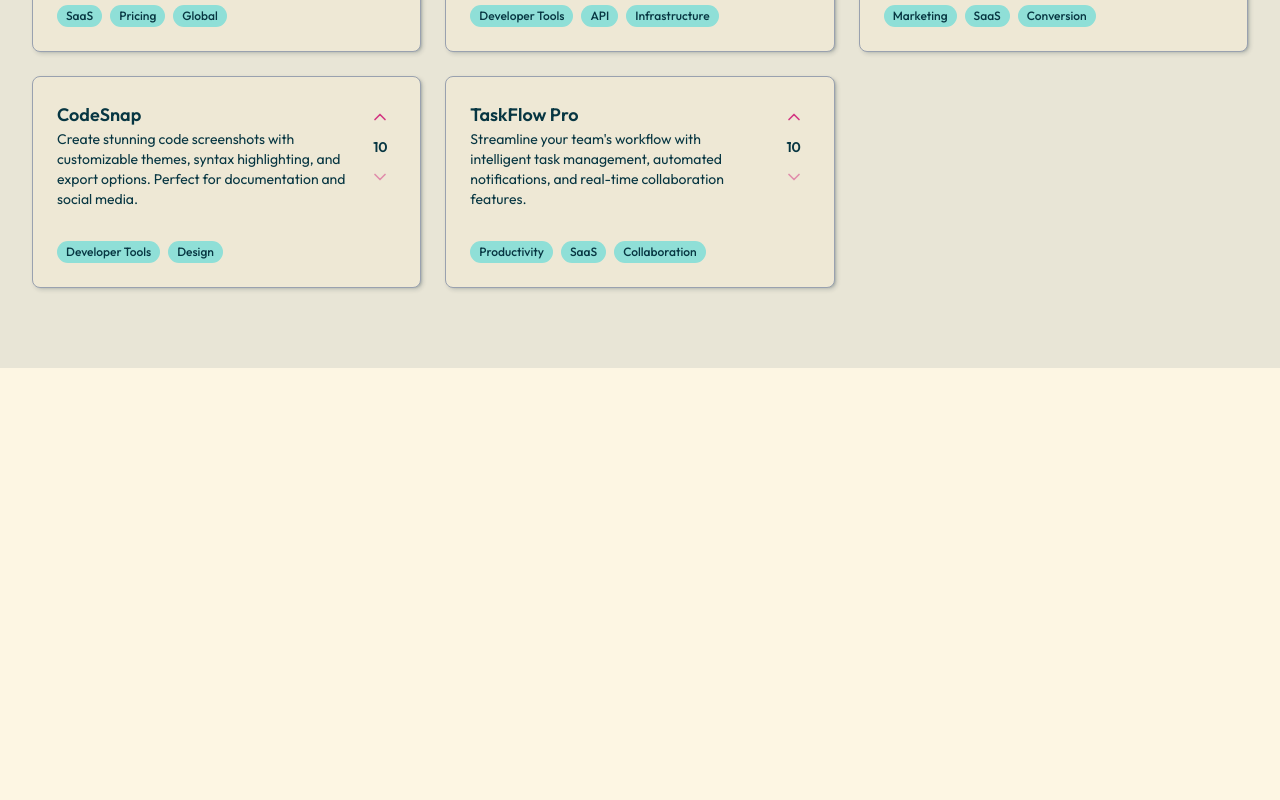
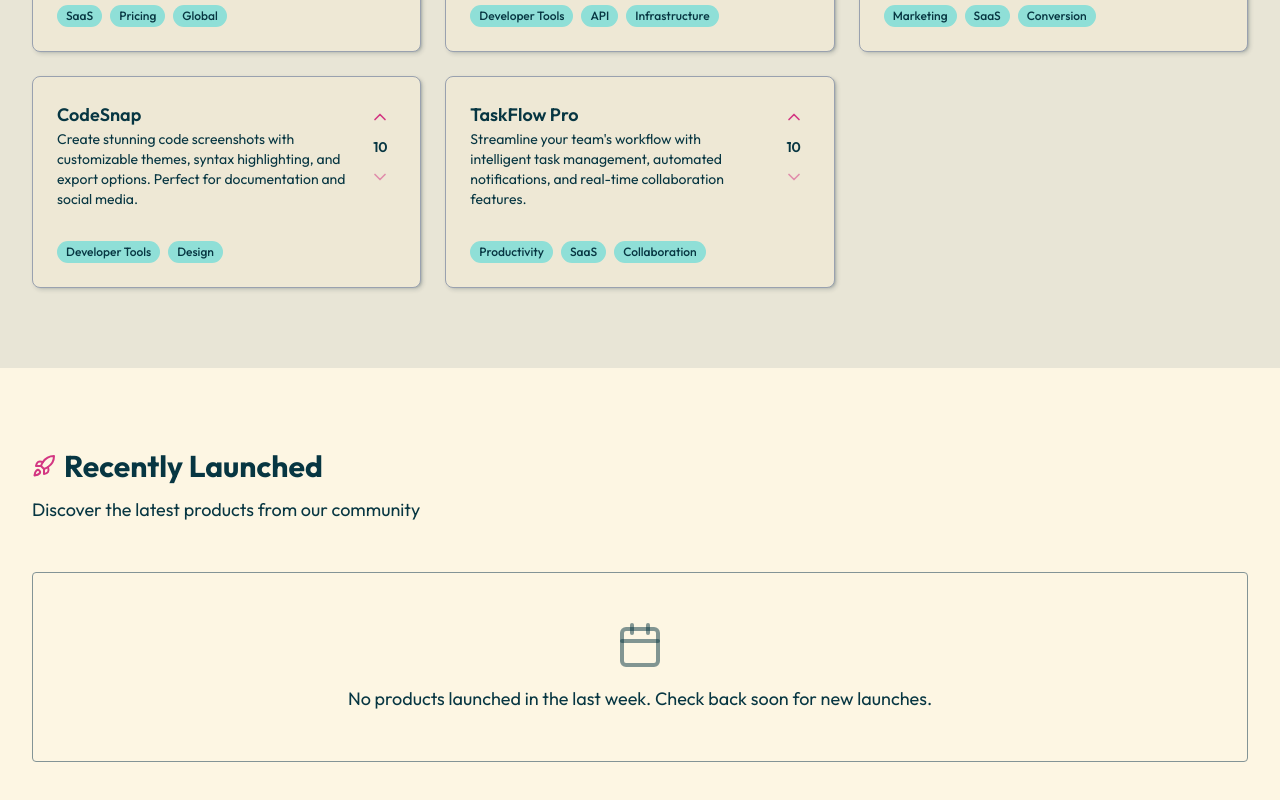
Before and after one commit to AyushDeuja/ProjectShare-Nextjs, a Next.js app: page / in a window 1280 px wide. Shown: the part 1136-1936 px from the top of the page. Before the commit the page ends 1504 px from the top, so only its background shows below. Built offline with nearby package versions, Linux system fonts and the light colour scheme.

Commit message:
created recently launched section

```diff
--- a/app/page.tsx
+++ b/app/page.tsx
@@ -1,11 +1,13 @@
 import FeaturedProducts from "@/components/landing-page/featured-product";
 import { HeroSection } from "@/components/landing-page/hero-section";
+import RecentlyLaunchedProducts from "@/components/landing-page/recently-launched-products";
 
 export default function Home() {
   return (
     <div>
       <HeroSection />
       <FeaturedProducts />
+      <RecentlyLaunchedProducts />
     </div>
   );
 }
--- /dev/null
+++ b/components/common/empty-state.tsx
@@ -0,0 +1,18 @@
+import { LucideIcon } from "lucide-react";
+
+export default function EmptyState({
+  message,
+  icon: Icon,
+}: {
+  message: string;
+  icon?: LucideIcon;
+}) {
+  return (
+    <div className="empty-state">
+      {Icon && (
+        <Icon className="size-12 text-muted-foreground/50 mx-auto mb-4" />
+      )}
+      <p className="text-lg text-muted-foreground">{message}</p>
+    </div>
+  );
+}
--- /dev/null
+++ b/components/landing-page/recently-launched-products.tsx
@@ -0,0 +1,52 @@
+import { CalendarIcon, RocketIcon } from "lucide-react";
+import SectionHeader from "../common/section-header";
+import ProductCard from "../products/product-card";
+import EmptyState from "../common/empty-state";
+
+const RecentlyLaunchedProducts = () => {
+  const recentlyLaunchedProducts = [
+    // {
+    //   id: 1,
+    //   name: "ParityKit",
+    //   description:
+    //     "Maximize your global revenue with intelligent price localization. Automatically adjust pricing based on purchasing power parity to increase conversions worldwide.",
+    //   tags: ["SaaS", "Pricing", "Global"],
+    //   votes: 626,
+    //   isFeatured: true,
+    // },
+    // {
+    //   id: 2,
+    //   name: "APIHub",
+    //   description:
+    //     "Centralized API management platform with real-time monitoring, documentation, and testing tools. Keep all your APIs organized and secure.",
+    //   tags: ["Developer Tools", "API", "Infrastructure"],
+    //   votes: 445,
+    //   isFeatured: true,
+    // },
+  ];
+  return (
+    <section className="py-20">
+      <div className="wrapper space-y-12">
+        <SectionHeader
+          title="Recently Launched"
+          icon={RocketIcon}
+          description="Discover the latest products from our community"
+        />
+        {recentlyLaunchedProducts.length > 0 ? (
+          <div className="grid-wrapper">
+            {recentlyLaunchedProducts.map((product) => (
+              <ProductCard key={product.id} product={product} />
+            ))}
+          </div>
+        ) : (
+          <EmptyState
+            message="No products launched in the last week. Check back soon for new launches."
+            icon={CalendarIcon}
+          />
+        )}
+      </div>
+    </section>
+  );
+};
+
+export default RecentlyLaunchedProducts;
```
